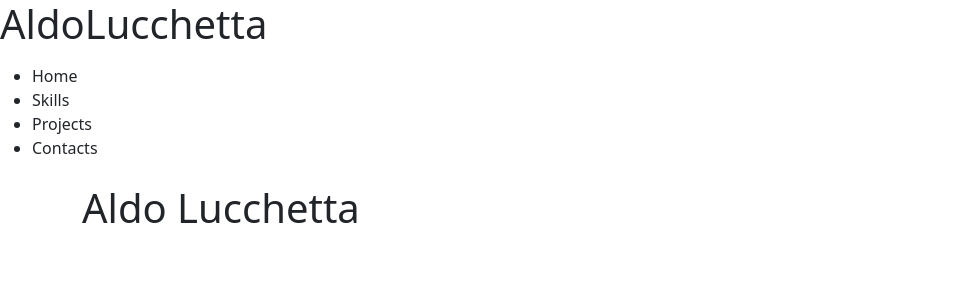
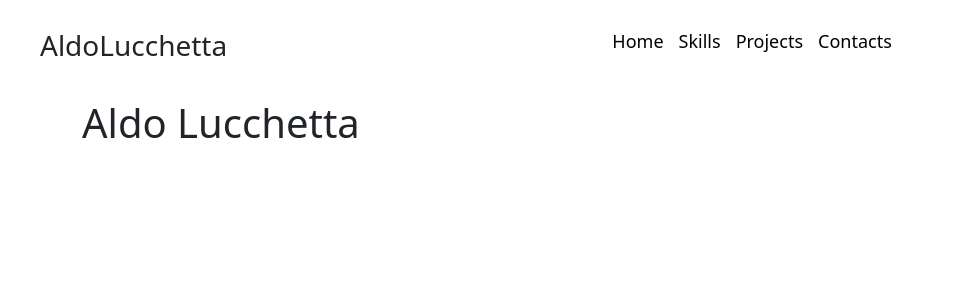
Before and after one commit to Deltafortal/aldo-portfolio, a Vue app: page / in a window 1280 px wide. Shown: the top 300 px of the page, without its empty margins (0-954 px from the left). Built offline with nearby package versions, Linux system fonts and the light colour scheme.

Commit message:
Added basic header

```diff
--- a/package.json
+++ b/package.json
@@ -14,6 +14,7 @@
   },
   "devDependencies": {
     "@vitejs/plugin-vue": "^4.5.0",
+    "bootstrap-icons": "^1.11.2",
     "sass": "^1.69.5",
     "vite": "^5.0.0"
   }
--- a/src/assets/scss/style.scss
+++ b/src/assets/scss/style.scss
@@ -6,3 +6,11 @@
 
 
 /******************* General rules *********************/
+
+* {
+
+    margin: 0;
+    padding: 0;
+    box-sizing: border-box;
+
+}
--- a/src/components/AppHeader.vue
+++ b/src/components/AppHeader.vue
@@ -23,17 +23,18 @@
 
         <!-- Title -->
         <div class="title">
-            <h1>AldoLucchetta</h1>
+            <i class="bi bi-list d-md-none"></i>
+            <h3>AldoLucchetta</h3>
         </div>
 
 
         <!-- Navbar -->
-        <div class="navbar">
+        <div class="navbar d-md-block">
             <ul>
-                <li>Home</li>
-                <li>Skills</li>
-                <li>Projects</li>
-                <li>Contacts</li>
+                <li><a href="">Home</a></li>
+                <li><a href="">Skills</a></li>
+                <li><a href="">Projects</a></li>
+                <li><a href="">Contacts</a></li>
             </ul>
         </div>
 
@@ -48,7 +49,55 @@
 
     @use '../assets/scss/vars' as *;
 
+    header {
 
+        padding: 20px;
+
+        display: flex;
+        align-items: center;
+
+        .title {
+            display: flex;
+            align-items: center;
+        }
+
+        h3 {
+            margin-left: 20px;
+        }
+
+        .navbar {
+            margin: 0 auto;
+
+            ul {
+                display: flex;
+                align-items: center;
+                justify-content: center;
+            }
+
+            li {
+                list-style-type: none;
+                margin-right: 15px;
+            }
+
+            a {
+                text-decoration: none;
+                color: black;
+                font-size: 18px;
+            }
+
+        }
+
+    }
+
+
+    .navbar {
+        display: none;
+    }
+
+
+    i {
+        font-size: 30px;
+    }
 
 
 </style>
--- a/src/main.js
+++ b/src/main.js
@@ -1,5 +1,7 @@
 import { createApp } from 'vue'
 import 'bootstrap/dist/css/bootstrap.css';
+import './assets/scss/style.scss';
+import 'bootstrap-icons/font/bootstrap-icons.css';
 
 import App from './App.vue'
 
```
Also changed, not shown: 1 other file (tests, documents, lock files or other folders).
